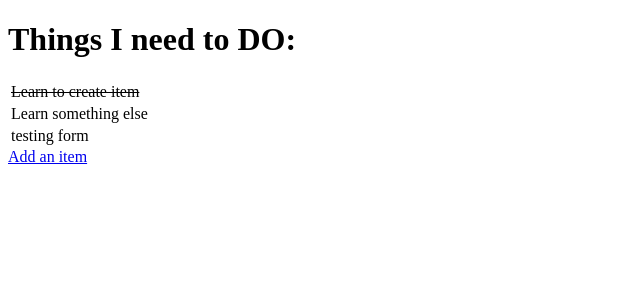
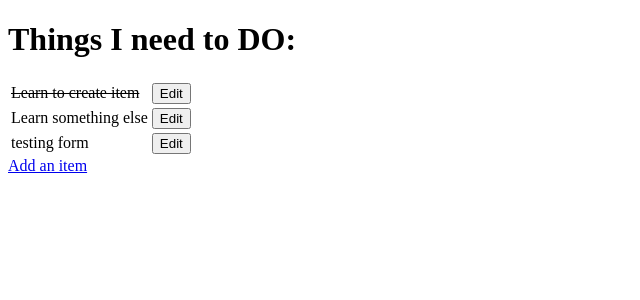
Before and after one commit to johannes2503/hello_django, a Django app: page / in a window 1280 px wide. Shown: the top 300 px of the page, without its empty margins (0-640 px from the left). Run offline with Django 3.2, Linux system fonts and the light colour scheme; data comes from the database, SQL or seed files in the repository.

Commit message:
add edit button

```diff
--- a/todo/templates/todo/todo_list.html
+++ b/todo/templates/todo/todo_list.html
@@ -17,6 +17,11 @@
             {% else %}
                 <td>{{ item.name }}</td>
             {% endif %}
+            <td>
+                <a href="/edit{{ item.id }}">
+                    <button>Edit</button>
+                </a>
+            </td>
         </tr>
     {% empty%}
     <tr><td>You have nothing to do!</td></tr>
```
